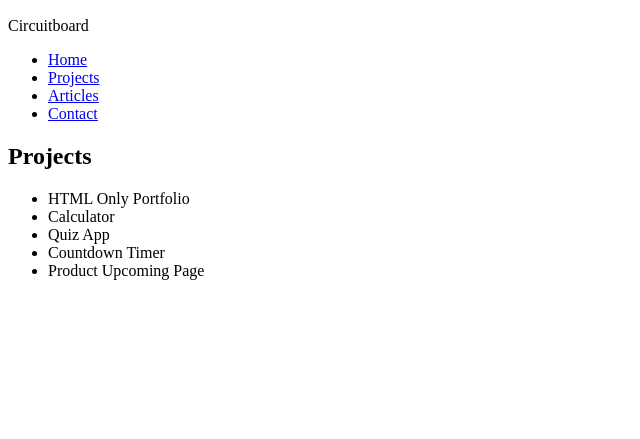
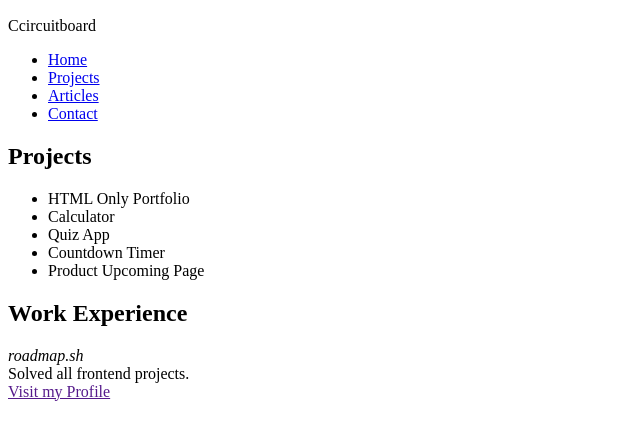
Before and after one commit to ccircuitboard/personal-portfolio, a plain HTML site: page index.html in a window 1280 px wide. Shown: the part 75-514 px from the top of the page, without its empty margins (0-640 px from the left). Drawn offline with Linux system fonts and the light colour scheme.

Commit message:
Add Work Experience section

```diff
--- a/index.html
+++ b/index.html
@@ -11,7 +11,7 @@
 <body>
     <header>
         <div class="logo"><img width="64" src="circuitboard.jpg" alt="Logo representing a circuitboard"></div>
-        <p>Circuitboard</p>
+        <p>Ccircuitboard</p>
         <nav>
             <ul>
                 <li><a href="index.html">Home</a></li>
@@ -34,6 +34,11 @@
             </ul>
         </section>
 
+        <section class="workexperience">
+            <h2>Work Experience</h2>
+            <p></p><em>roadmap.sh</em><br>Solved all frontend projects. <br><a href="">Visit my Profile</a></p>
+        </section>
+
     </main>
 </body>
 </html>
```
